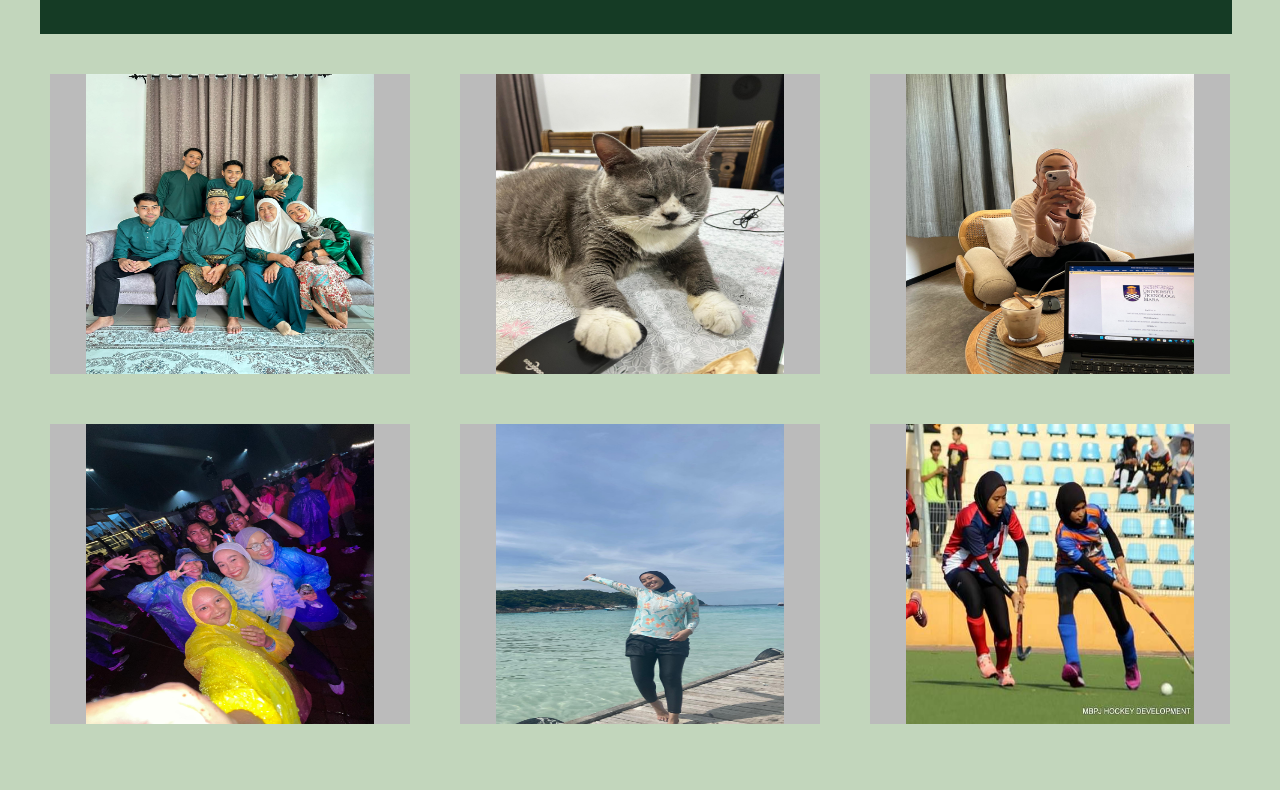
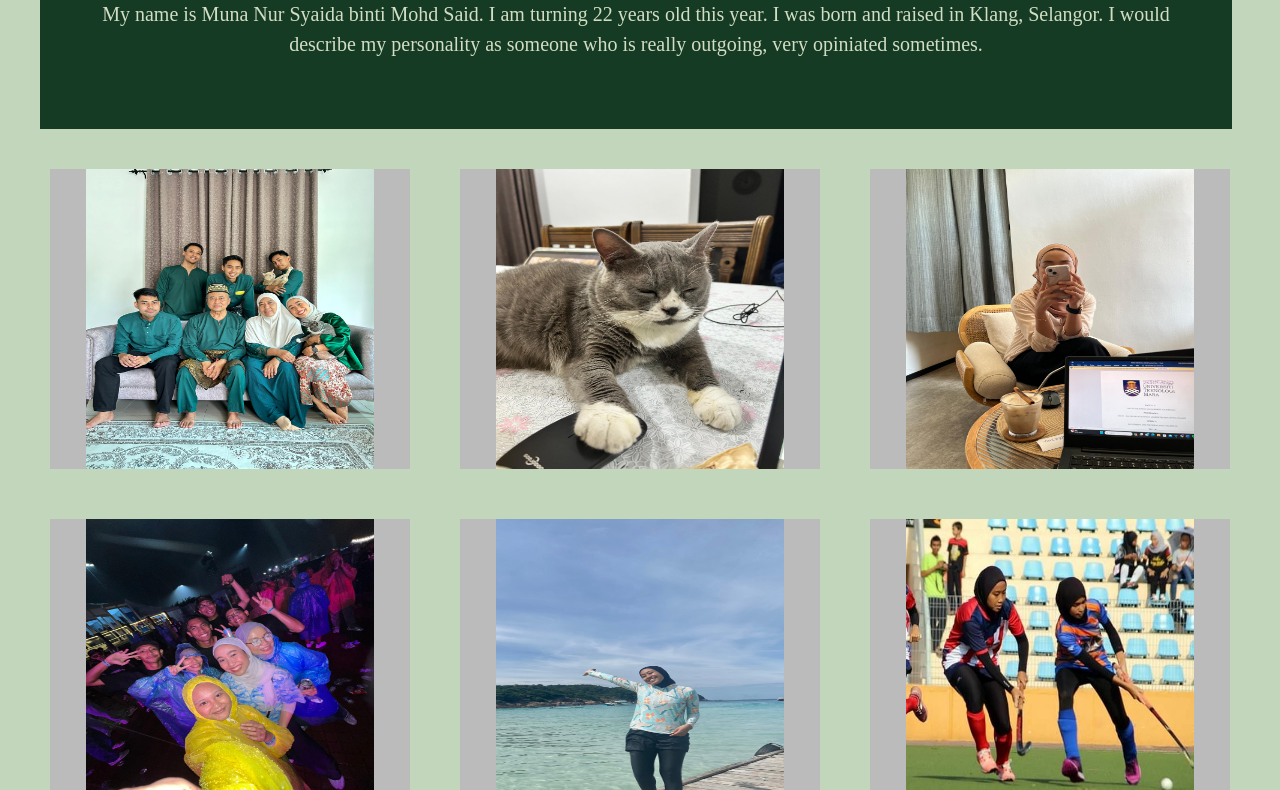
Before and after one commit to MunaaNurSyaida/ind-project-Muna, a plain HTML site: page about.html in a window 1280 px wide. Shown: the part 269-1059 px from the top of the page. Drawn offline with Linux system fonts and the light colour scheme.

Commit message:
Add files via upload

```diff
--- a/about.html
+++ b/about.html
@@ -20,12 +20,13 @@
   </header>
 
   <main>
-    <section class="hero hero-background">
-
-    </section>
+    <section class="hero hero-background"></section>
 
     <section class="header-box">
       <h2>More about me.</h2>
+      <p class="subheading">My name is Muna Nur Syaida binti Mohd Said. I am turning 22 years old this year. I was born and raised in Klang, Selangor.
+        I would describe my personality as someone who is really outgoing, very opiniated sometimes.
+      </p>
     </section>
 
     <section class="image-grid">
--- a/css/style.css
+++ b/css/style.css
@@ -539,6 +539,19 @@ nav a:hover {
   color: #ccc;
 }
 
+.header-box .subheading {
+  margin-top: 15px;
+  font-size: 20px;
+  color: #d3ddc3;
+}
+
+/* Line Spacing */
+.subheading {
+  line-height: 1.5;
+  font-family: 'Merriweather', serif;
+  color: #264530;
+
+}
 /* Image Grid Section */
 .image-grid {
   display: flex;
```
Also changed, not shown: contact.html (line endings or trailing spaces).
